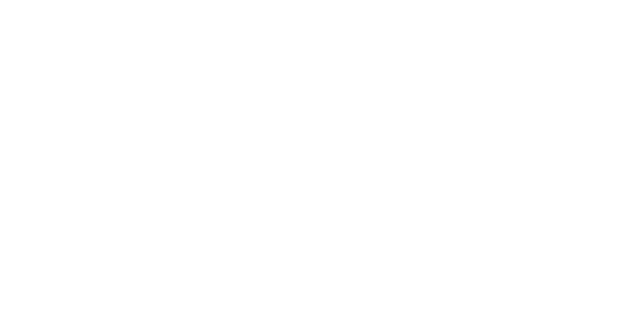
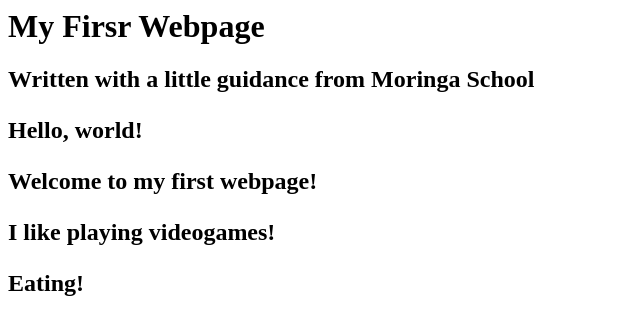
Before and after one commit to Kazammy/cookie-jar, a plain HTML site: page my-first-webpage.html in a window 1280 px wide. Shown: the whole page, without its empty margins (0-640 px from the left). Drawn offline with Linux system fonts and the light colour scheme.

Commit message:
add header block elements

```diff
--- a/my-first-webpage.html
+++ b/my-first-webpage.html
@@ -9,3 +9,19 @@
 
   </body>
 <html>
+<!DOCTOTYPE html>
+<html>
+  <head>
+    <title>My first webpage!</title>
+  </head>
+  <body>
+    <h1>My Firsr Webpage</h1>
+    <h2>Written with a little guidance from Moringa School<h2>
+
+
+    <p>Hello, world!</p>
+    <p>Welcome to my first webpage!</p>
+    <p>I like playing videogames!</p>
+    <p>Eating!</p>
+  </body>
+</html>
```
